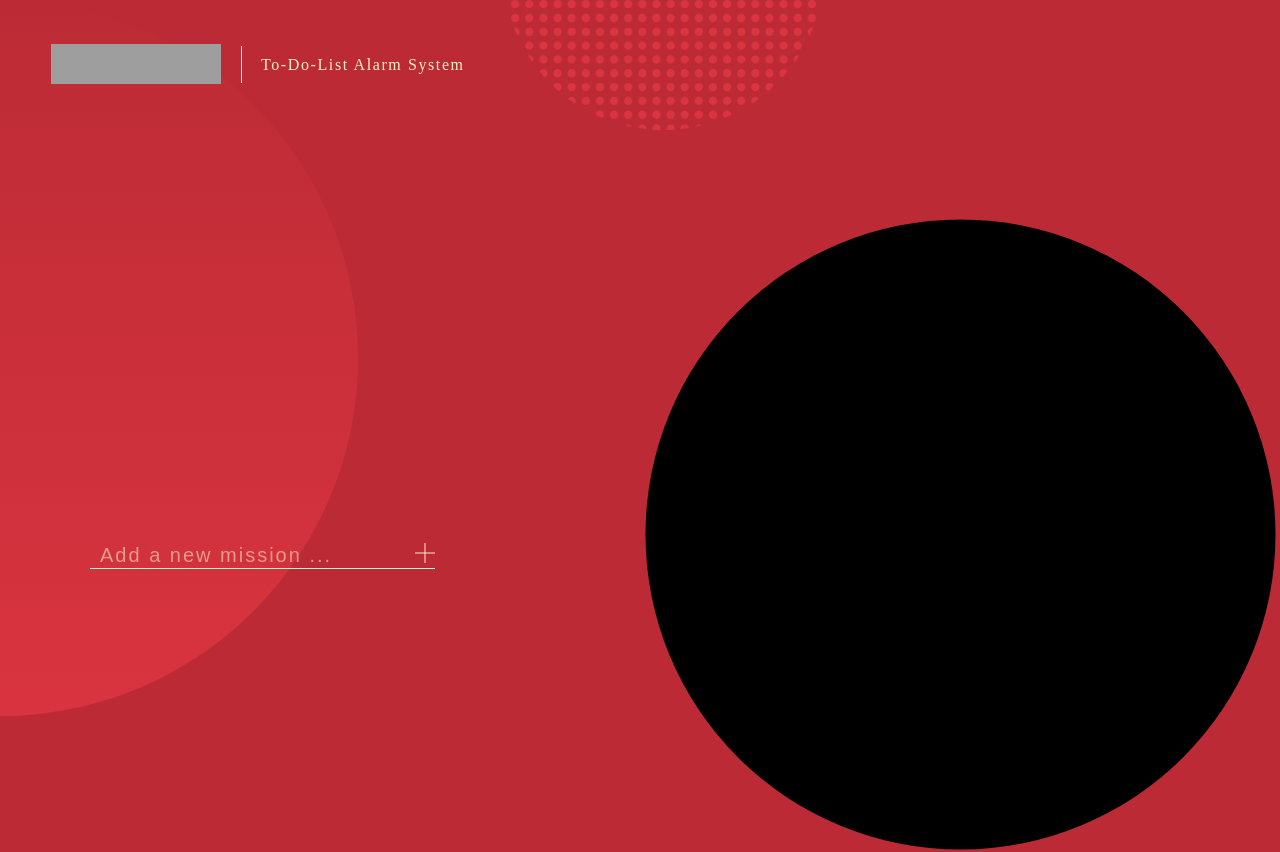
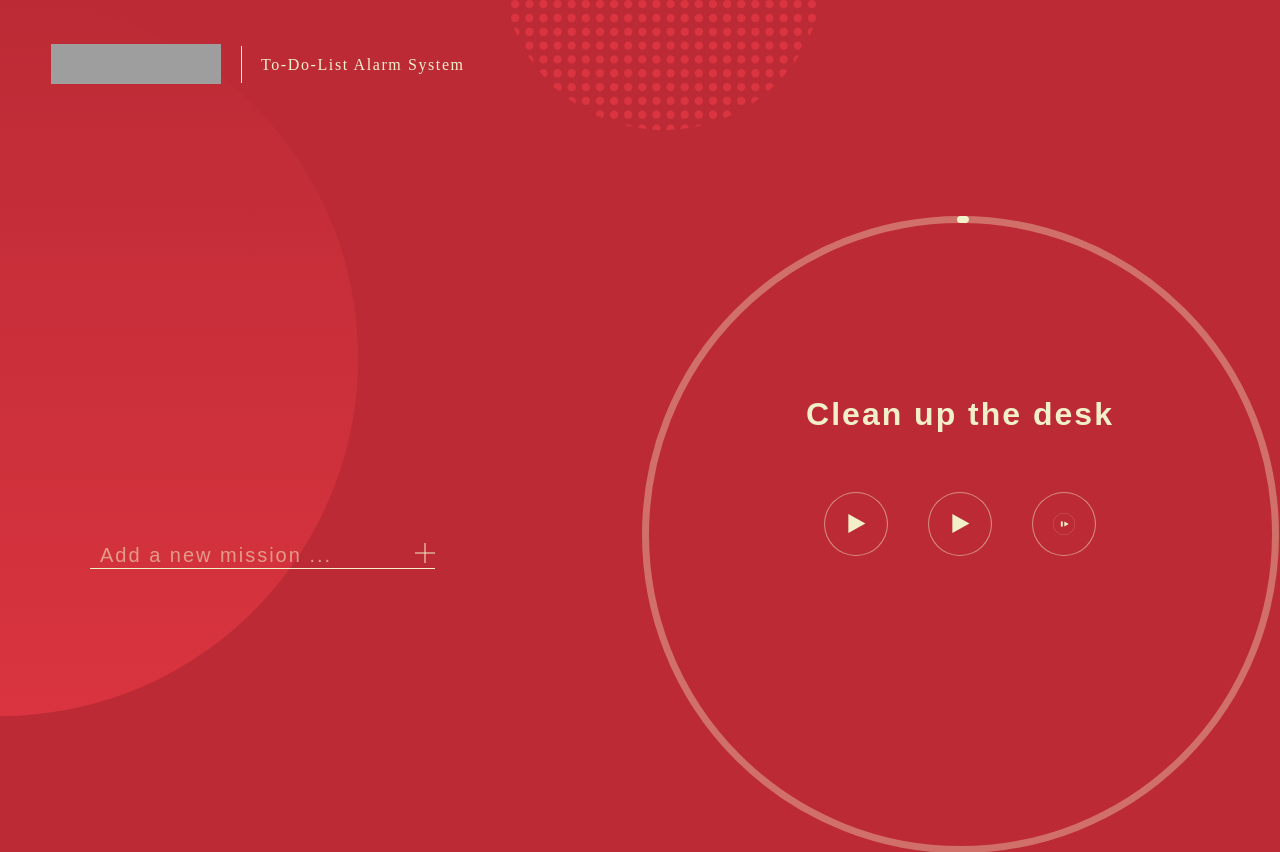
Before and after one commit to sianjyunkuo/tomato-clock, a React (Create React App) app: page / in a window 1280 px wide. Shown: the top 852 px of the page. Built offline with nearby package versions, Linux system fonts and the light colour scheme; grey boxes are pictures that could not be loaded.

Commit message:
Countdown Stop and End

```diff
--- a/src/components/App.js
+++ b/src/components/App.js
@@ -11,9 +11,9 @@ const App = () => {
       <Header />
       <AddMission />
       <Clock
-        countdown={25 * 60}
+        InitCountdown={10}
         currentMission="Clean up the desk"
-        isBell={true}
+        initIsBell={true}
       />
     </div>
   );
--- a/src/components/Clock.js
+++ b/src/components/Clock.js
@@ -1,25 +1,75 @@
-import React, { useCallback, useEffect, useState, useMemo } from "react";
+import React, {
+  useCallback,
+  useEffect,
+  useState,
+  useMemo,
+  useRef,
+} from "react";
+import classNames from "classnames";
 
-const Clock = ({ countdown, currentMission, isBell }) => {
+window.TIMER = null;
+
+const INIT_PROGRESS_VALUE = 1974;
+
+const Clock = ({ initCountdown, currentMission, initIsBell = true } = {}) => {
   const [isPlay, setIsPlay] = useState(false);
-  const [time, setTime] = useState(countdown);
+  const [isBell, setIsBell] = useState(initIsBell);
+  const [progress, isProgress] = useState(INIT_PROGRESS_VALUE);
+  const [time, setTime] = useState(initCountdown);
+  const refProgressGap = useRef(
+    Math.floor(INIT_PROGRESS_VALUE / initCountdown)
+  );
 
   useEffect(() => {
     if (isPlay) {
-      // const timer = setInterval(() => {
-      //     console.log(1)
-      //     setTime(prevTime => prevTime - 1)
-      // }, 1 * 1000)
+      window.TIMER = setInterval(() => {
+        setTime((prevTime) => prevTime - 1);
+        isProgress((prevProgress) => prevProgress - refProgressGap.current);
+      }, 1 * 1000);
     }
-  }, [isPlay, countdown, time]);
+  }, [isPlay]);
+
+  useEffect(() => {
+    if (!isPlay) {
+      clearInterval(window.TIMER);
+    }
+
+    if (time === 0) {
+      clearInterval(window.TIMER);
+      window.TIMER = null;
+      setIsPlay(false);
+    }
+  }, [time, isPlay]);
 
   const onBtnPlay = useCallback(() => {
     setIsPlay((prevIsPlay) => !prevIsPlay);
   }, []);
 
+  const renderBtnPlayClass = useMemo(
+    () =>
+      classNames({
+        "btn-play": true,
+        "is-pause": isPlay,
+      }),
+    [isPlay]
+  );
+
+  const renderBtnBellClass = useMemo(
+    () =>
+      classNames({
+        "btn-play": true,
+        "is-unbell": !isBell,
+      }),
+    [isBell]
+  );
+
+  const onBtnBell = useCallback(() => {
+    setIsBell((prevIsBell) => !prevIsBell);
+  }, []);
+
+  const renderProgressStyle = useMemo(() => `${progress}px`, [progress]);
+
   const renderTime = useMemo(() => {
-    console.log("time", time);
-
     const minute = Math.floor(time / 60).toString();
     const second = (time % 60).toString();
     let finishedMinute = minute;
@@ -32,9 +82,6 @@ const Clock = ({ countdown, currentMission, isBell }) => {
     if (second.length === 1) {
       finishedSecond = `0${second}`;
     }
-
-    console.log("finishedMinute", finishedMinute);
-    console.log("finishedSecond", finishedSecond);
 
     return `${finishedMinute}:${finishedSecond}`;
   }, [time]);
@@ -55,6 +102,7 @@ const Clock = ({ countdown, currentMission, isBell }) => {
             cx="318.5"
             cy="318.5"
             r="315"
+            style={{ strokeDashoffset: renderProgressStyle }}
           ></circle>
           <circle
             className="clock-cycle-lower-layer"
@@ -65,8 +113,8 @@ const Clock = ({ countdown, currentMission, isBell }) => {
         </svg>
         <h1 className="current-mission">{currentMission}</h1>
         <div className="control-bar">
-          <div className="btn-bell"></div>
-          <div className="btn-play" onClick={onBtnPlay}></div>
+          <div className={renderBtnBellClass} onClick={onBtnBell}></div>
+          <div className={renderBtnPlayClass} onClick={onBtnPlay}></div>
           <div className="btn-skip"></div>
         </div>
       </div>
--- a/src/style/clock.sass
+++ b/src/style/clock.sass
@@ -2,11 +2,12 @@
     width: 62px
     height: 62px
     margin: 0 20px
+    border: 1px solid rgba(242, 240, 201, 0.5)
     border-radius: 50%
     transition: all .5s
     cursor: pointer
+    background-size: 35%
     background-repeat: no-repeat
-    background-size: 100%
     &:hover
         background-color: #d9343f
 
@@ -27,7 +28,18 @@
             pointer-events: none
             .clock-cycle-upper-layer
                 fill: none
-                stroke: rbga(242, 240, 201, 0.35)
+                stroke: #f2f0c9
+                stroke-width: 7
+                stroke-linecap: round
+                stroke-miterlimit: 10
+                stroke-dasharray: 1979px
+                stroke-dashoffset: 1979px
+                transform: rotate(-90deg)
+                transform-origin: 318.5px 318.5px
+                transition: stroke-dashoffset 1s
+            .clock-cycle-lower-layer
+                fill: none
+                stroke: rgba(242, 240, 201, 0.35)
                 stroke-width: 7
                 stroke-linecap: round
                 stroke-miterlimit: 10
@@ -53,12 +65,19 @@
 
             .btn-bell
                 @extend %control-bar-btn
+                background-position: center
                 background-image: url('../images/btn-bell.svg')
+                &.is-unbell
+                    background-image: url('../images/btn-unbell.svg')
 
             .btn-play
                 @extend %control-bar-btn
+                background-position: center
                 background-image: url('../images/btn-play.svg')
+                &.is-pause
+                    background-image: url('../images/btn-pause.svg')
 
             .btn-skip
                 @extend %control-bar-btn
+                background-position: center
                 background-image: url('../images/btn-skip.svg')
```
